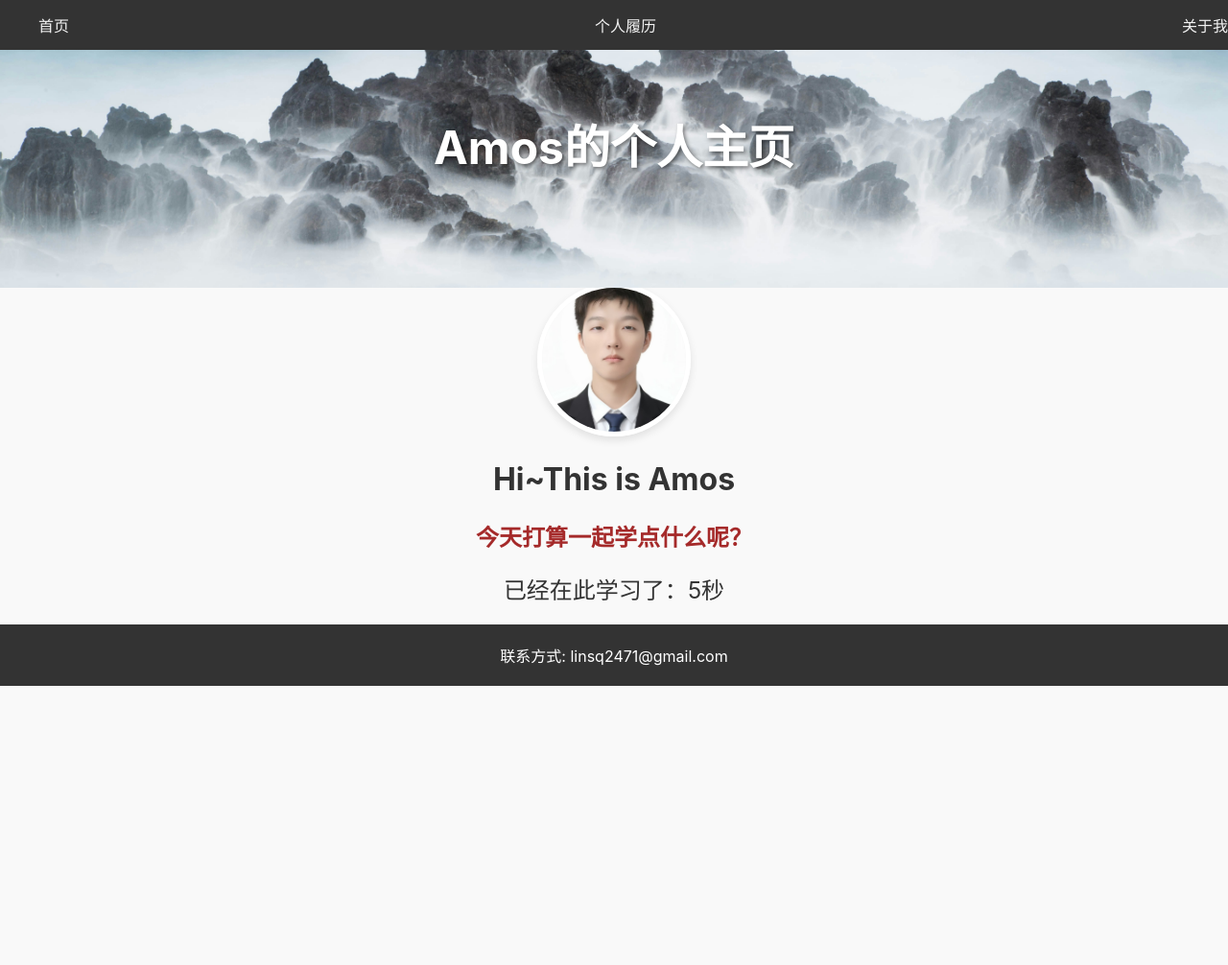
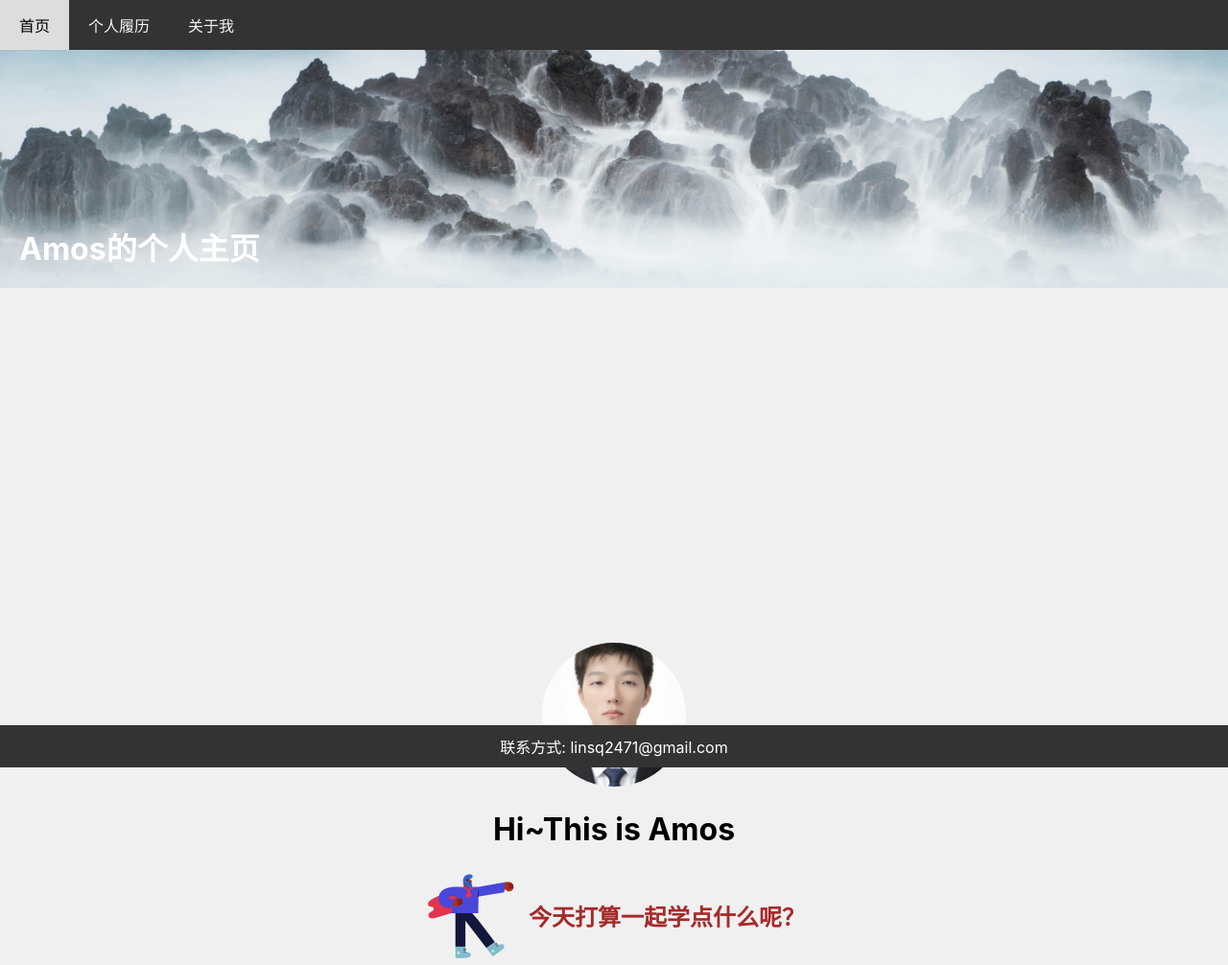
Before and after one commit to Amos520pro/Amos-personal-page, a plain HTML site: page index.html in a window 1280 px wide. Shown: the top 1006 px of the page at 96% size. Before the commit the page ends 800 px from the top, so only its background shows below. Drawn offline with Linux system fonts and the light colour scheme.

Commit message:
Update index.html

```diff
--- a/index.html
+++ b/index.html
@@ -11,9 +11,7 @@
             font-family: -apple-system, BlinkMacSystemFont, "Segoe UI", Roboto, "Helvetica Neue", Arial, sans-serif;
             margin: 0;
             padding: 0;
-            background-color: #f9f9f9;
-            color: #333;
-            overflow-x: hidden;
+            background-color: #f0f0f0;
         }
         .navbar {
             background-color: #333;
@@ -22,13 +20,9 @@
             width: 100%;
             top: 0;
             z-index: 1000;
-            display: flex;
-            justify-content: space-between;
-            align-items: center;
-            padding: 0 20px;
-            transition: background-color 0.3s;
         }
         .navbar a {
+            float: left;
             display: block;
             color: #f2f2f2;
             text-align: center;
@@ -45,29 +39,25 @@
             background: url('BGP.jpg') no-repeat center center;
             background-size: cover;
             position: relative;
-            display: flex;
-            justify-content: center;
-            align-items: center;
         }
         .banner h1 {
             color: white;
-            font-size: 48px;
-            font-weight: bold;
-            text-shadow: 2px 2px 4px rgba(0, 0, 0, 0.5);
+            position: absolute;
+            bottom: 20px;
+            left: 20px;
+            margin: 0;
         }
         .container {
             text-align: center;
-            margin-top: 50px;
+            margin-top: 350px; /* Adjust for banner height and navbar */
             padding: 20px;
+            padding-bottom: 100px; /* Add padding to avoid overlap with footer */
         }
         .profile-pic {
             width: 150px;
             height: 150px;
             border-radius: 50%;
             object-fit: cover;
-            margin-top: -75px; /* Move it upwards */
-            border: 5px solid white;
-            box-shadow: 0 4px 8px rgba(0, 0, 0, 0.1);
         }
         .content {
             padding: 20px;
@@ -81,38 +71,45 @@
             color: white;
             text-decoration: none;
             border-radius: 5px;
-            transition: background-color 0.3s;
         }
-        .button:hover {
-            background-color: #005bb5;
+        .footer {
+            position: fixed;
+            width: 100%;
+            bottom: 0;
+            background-color: #333;
+            color: white;
+            text-align: center;
+            padding: 10px 0;
+        }
+        .timer {
+            margin: 20px 0;
+            font-size: 24px;
+            color: #333;
         }
         .back-to-top {
             position: fixed;
-            bottom: 20px;
-            right: 20px;
-            background-color: #555;
+            bottom: 50px;
+            right: 30px;
+            background-color: #333;
             color: white;
-            padding: 10px;
-            border-radius: 50%;
+            padding: 10px 15px;
+            border-radius: 5px;
             text-align: center;
             cursor: pointer;
-            font-size: 18px;
             display: none;
-            z-index: 1000;
-            transition: background-color 0.3s;
+            font-size: 16px;
         }
         .back-to-top:hover {
-            background-color: #333;
+            background-color: #555;
         }
-        footer {
-            background-color: #333;
-            color: white;
-            padding: 20px;
-            text-align: center;
+        .comic-img {
+            width: 100px; /* Adjust the size as needed */
+            margin-right: 10px;
         }
-        .timer {
-            font-size: 24px;
-            color: #333;
+        .heading-container {
+            display: flex;
+            align-items: center;
+            justify-content: center;
             margin-top: 20px;
         }
     </style>
@@ -131,36 +128,38 @@
     <div class="container">
         <img src="Home personal photo.jpg" alt="Amos个人头像" class="profile-pic">
         <h1>Hi~This is Amos</h1>
-        <h2 style="color: brown">今天打算一起学点什么呢？</h2>
-        <div class="timer">已经在此学习了：<span id="time">0秒</span></div>
+        <div class="heading-container">
+            <img src="standing.png" alt="漫画人物" class="comic-img">
+            <h2 style="color: brown">今天打算一起学点什么呢？</h2>
+        </div>
+        <div class="timer">已经在此学习了：<span id="timer">0秒</span></div>
     </div>
-    <footer>
+    <div class="footer">
         联系方式: linsq2471@gmail.com
-    </footer>
-    <div class="back-to-top" id="back-to-top" onclick="scrollToTop()">&#9650; TOP</div>
+    </div>
+    <div class="back-to-top" id="back-to-top">↑ TOP</div>
+
     <script>
-        // Timer script
-        let startTime = new Date().getTime();
-        setInterval(() => {
-            let currentTime = new Date().getTime();
-            let elapsedTime = Math.floor((currentTime - startTime) / 1000);
-            document.getElementById("time").textContent = elapsedTime + "秒";
-        }, 1000);
+        let startTime = Date.now();
+        function updateTimer() {
+            let elapsedTime = Math.floor((Date.now() - startTime) / 1000);
+            document.getElementById('timer').textContent = elapsedTime + '秒';
+        }
+        setInterval(updateTimer, 1000);
 
-        // Back to top button script
         window.onscroll = function() {
-            let backToTopButton = document.getElementById("back-to-top");
+            let backToTopButton = document.getElementById('back-to-top');
             if (document.body.scrollTop > 20 || document.documentElement.scrollTop > 20) {
-                backToTopButton.style.display = "block";
+                backToTopButton.style.display = 'block';
             } else {
-                backToTopButton.style.display = "none";
+                backToTopButton.style.display = 'none';
             }
         };
 
-        function scrollToTop() {
+        document.getElementById('back-to-top').onclick = function() {
             document.body.scrollTop = 0;
             document.documentElement.scrollTop = 0;
-        }
+        };
     </script>
 </body>
 </html>
```
